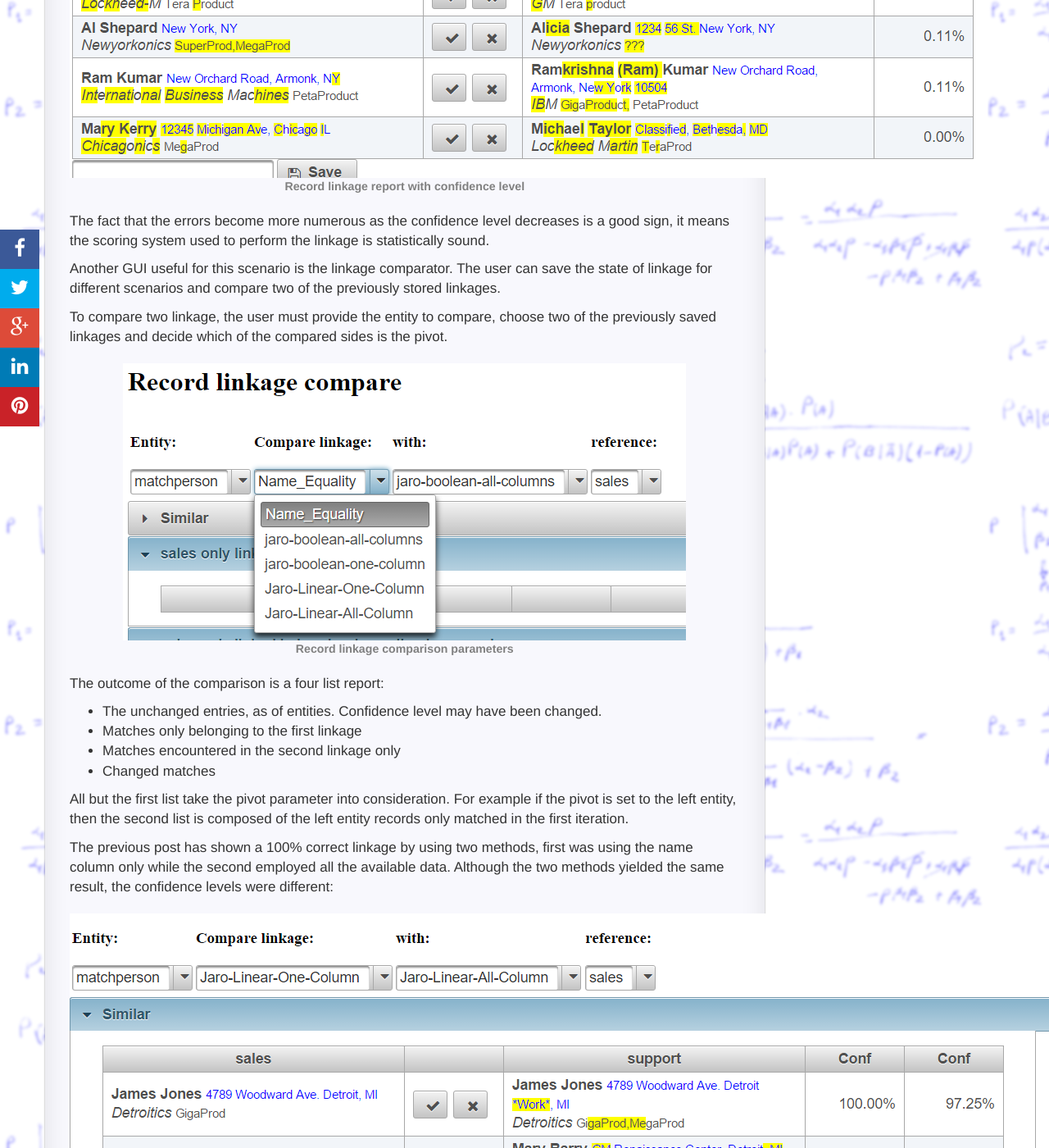
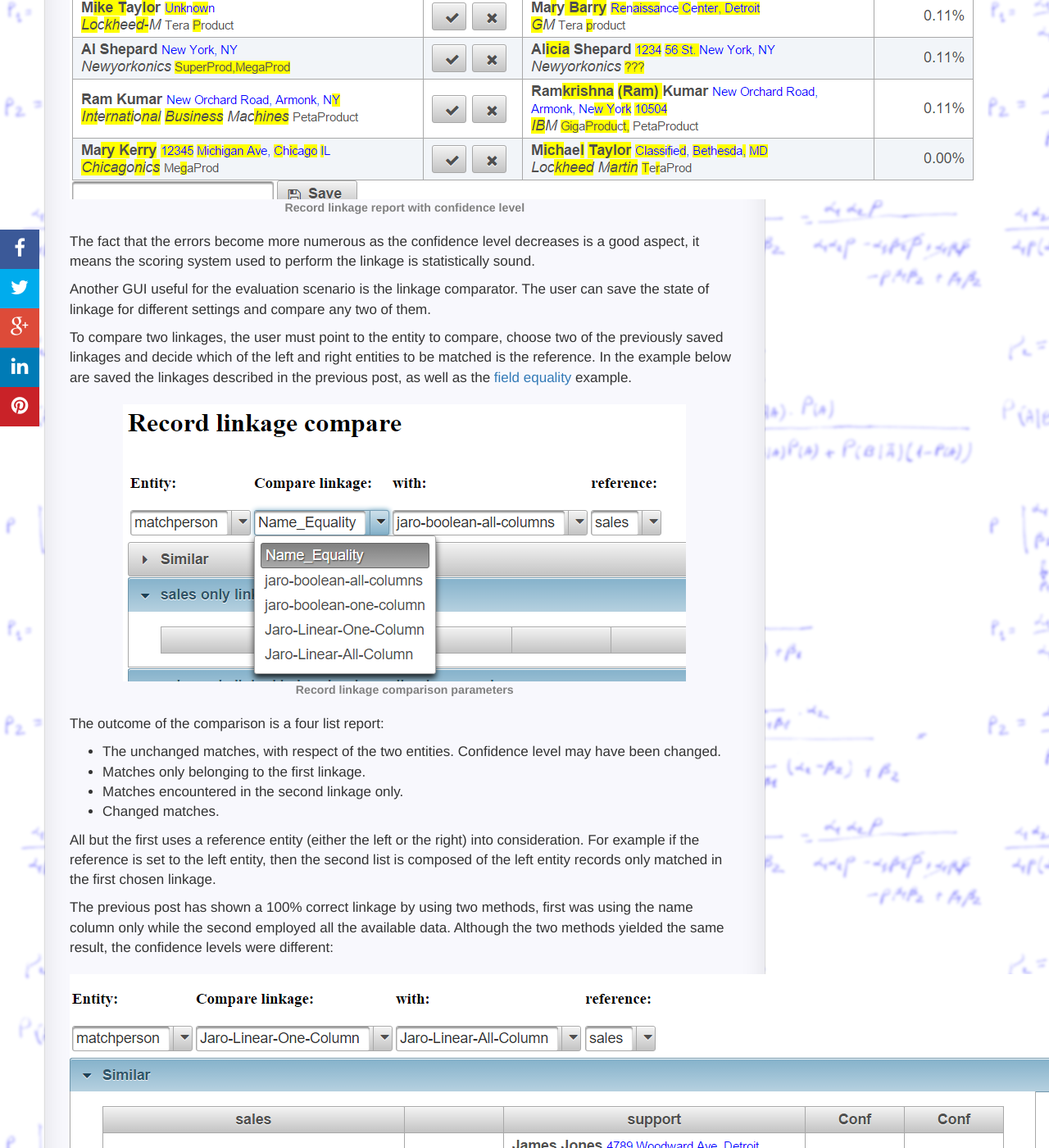
Before and after one commit to RazvanML/reco-link, a Jekyll site: the page built from _posts/2015-11-04-Compare-linkages.md, in a window 1280 px wide and 1400 px high, scrolled down 1034 px. Shown: the whole window at 82% size. Built offline with Jekyll 4.4.1, drawn with Linux system fonts in a browser that asks for light colours; nearby versions of some CDN libraries; Markdown is read by kramdown in place of the engine named in the settings; comment, search, counter and statistics services are not loaded; some of the changed text lies outside the part shown.

Commit message:
better write

````diff
--- a/_posts/2015-11-04-Compare-linkages.md
+++ b/_posts/2015-11-04-Compare-linkages.md
@@ -5,17 +5,13 @@
 categories: Record-Linkage
 ---
 
-Before implementing more algorithms, I considered necessary to have an approximative mechanism to evaluate
-the correctness of a linkage.
-The <a href="/reco-link/2015-10-31/JaroWinkler/">previous post</a> was introducing the Jaro-Winkler dissimilarity,
-together with a set of new parameters and options associated to the linkage test. Without a specialized interface, the
-choice of the parameters ```alpha```, ```beta``` and the decision between boolean and confidence based adjustment of
-the test are tough calls.
+Today's topic is how to evaluate the correctness of a linkage. Even with the few options described in the previous posts (such as field equality and Jaro-Winkler dissimilarity), a number of models were created, each with its own specific accuracy. Without a specialized interface, the
+choice of the parameters ```alpha```, ```beta```, the true/false threshold and the decision between boolean and confidence based adjustment of the test are tough calls.
 
 Record linkage rarely operates with a golden standard, meaning that the "true" linkage it is not available, therefore
 a linkage cannot be scored against a predetermined known solution.
 
-The first step is to inspect the confidence level.
+The first step is to inspect the confidence level yielded by the battery of matching rules. This number is a normalization of the probability that the two records match.
 
 <figure>
     <img src="{{'/static/img/recolink/confidence1.png' | prepend: site.baseurl | prepend: site.url }}"
@@ -23,14 +19,14 @@
     <figcaption>Record linkage report with confidence level</figcaption>
 </figure>
 
-The fact that the errors become more numerous as the confidence level decreases is a good sign, it means the scoring
+The fact that the errors become more numerous as the confidence level decreases is a good aspect, it means the scoring
 system used to perform the linkage is statistically sound.
 
-Another GUI useful for this scenario is the linkage comparator. The user can save the state of linkage for different
-scenarios and compare two of the previously stored linkages.
+Another GUI useful for the evaluation scenario is the linkage comparator.
+The user can save the state of linkage for different settings and compare any two of them.
 
-To compare two linkage, the user must provide the entity to compare, choose two of the previously saved linkages and
-decide which of the compared sides is the pivot.
+To compare two linkages, the user must point to the entity to compare, choose two of the previously saved linkages and
+decide which of the left and right entities to be matched is the reference. In the example below are saved the linkages described in the previous post, as well as the <a href="/reco-link/2015-10-28/Basic-Model/">field equality</a> example.
 
 <figure>
     <img src="{{'/static/img/recolink/compare1.png' | prepend: site.baseurl | prepend: site.url }}"
@@ -40,13 +36,12 @@
 
 
 The outcome of the comparison is a four list report:
-* The unchanged entries, as of entities. Confidence level may have been changed.
-* Matches only belonging to the first linkage
-* Matches encountered in the second linkage only
-* Changed matches
+* The unchanged matches, with respect of the two entities. Confidence level may have been changed.
+* Matches only belonging to the first linkage.
+* Matches encountered in the second linkage only.
+* Changed matches.
 
-All but the first list take the pivot parameter into consideration. For example if the pivot is set to the left entity,
-then the second list is composed of the left entity records only matched in the first iteration.
+All but the first uses a reference entity (either the left or the right) into consideration. For example if the reference is set to the left entity, then the second list is composed of the left entity records only matched in the first chosen linkage.
 
 The previous post has shown a 100% correct linkage by using two methods, first was using the name column only while the
 second employed all the available data. Although the two methods yielded the same result, the confidence levels were
@@ -59,8 +54,8 @@
 </figure>
 
 
-A more meaningful report can be inspected on comparing the boolean, name-based Jaro-Winkler and the probability
-affected by score method:
+A more meaningful report can be inspected on comparing the two applications of Jaro-Winkler dissimilarity, with
+or without confidence adjustment based on the observed dissimilarity score:
 
 <figure>
     <img src="{{'/static/img/recolink/compare3.png' | prepend: site.baseurl | prepend: site.url }}"
````
Also changed, not shown: other parts of _posts/2015-11-04-Compare-linkages.md (+2 -2 lines).
